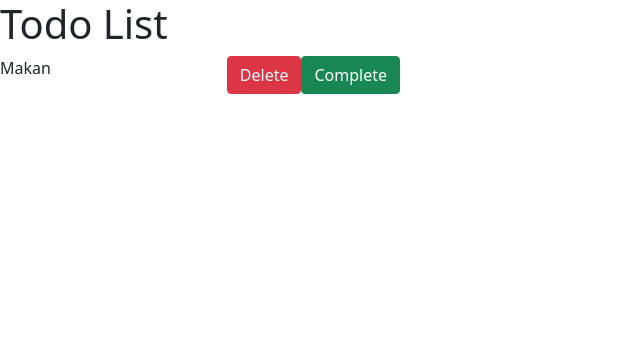
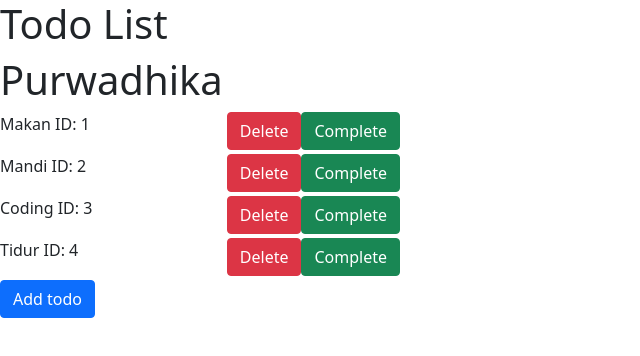
Before and after one commit to dedi-dev/Todo-List-App, a React (Create React App) app: page / in a window 1280 px wide. Shown: the top 356 px of the page, without its empty margins (0-640 px from the left). Built offline with nearby package versions, Linux system fonts and the light colour scheme.

Commit message:
setState

```diff
--- a/package.json
+++ b/package.json
@@ -35,5 +35,10 @@
       "last 1 firefox version",
       "last 1 safari version"
     ]
+  },
+  "devDependencies": {
+    "@babel/core": "^7.13.0",
+    "@popperjs/core": "^2.9.2",
+    "typescript": "^4.3.4"
   }
 }
--- a/src/App.js
+++ b/src/App.js
@@ -1,16 +1,49 @@
+import React from "react";
 import logo from "./logo.svg";
 import "./App.css";
 import "./styles.css";
 import "bootstrap/dist/css/bootstrap.css";
 import TodoItem from "./components/TodoItem";
+import TodoItemF from "./components/TodoItemF";
 
-function App() {
-  return (
-    <div>
-      <h1>Todo List</h1>
-      <TodoItem />
-    </div>
-  );
+class App extends React.Component {
+  state = {
+    namaku: "Purwadhika",
+    user: {
+      username: "Username",
+      email: "user@mail.com",
+    },
+    arr: ["Apel", "Pisang", "Leci"],
+    todoList: [
+      { activity: "Makan", id: 1 },
+      { activity: "Mandi", id: 2 },
+      { activity: "Coding", id: 3 },
+      { activity: "Tidur", id: 4 },
+    ],
+  };
+
+  renderTodoList = () => {
+    return this.state.todoList.map((val) => {
+      return <TodoItem todoData={val} />;
+    });
+  };
+
+  addTodo = () => {
+    this.setState({ namaku: "Coding School" });
+  };
+
+  render() {
+    return (
+      <div>
+        <h1>Todo List</h1>
+        <h1>{this.state.namaku}</h1>
+        {this.renderTodoList()}
+        <button className="btn btn-primary" onClick={this.addTodo}>
+          Add todo
+        </button>
+      </div>
+    );
+  }
 }
 
 export default App;
--- a/src/components/TodoItem.js
+++ /dev/null
@@ -1,17 +0,0 @@
-import React from "react";
-
-class TodoItem extends React.Component {
-  render() {
-    return (
-      <div className="todo-item-container my-1 d-flex flex-row justify-content-between align-item-center">
-        Makan
-        <div>
-          <button className="btn btn-danger">Delete</button>
-          <button className="btn btn-success">Complete</button>
-        </div>
-      </div>
-    );
-  }
-}
-
-export default TodoItem;
--- /dev/null
+++ b/src/components/TodoItem.jsx
@@ -0,0 +1,32 @@
+import React from "react";
+
+class TodoItem extends React.Component {
+  deleteBtnHandler() {
+    alert("Anda menekan tombol DELETE");
+  }
+
+  btnHandler(type) {
+    alert(`Anda menekan tombol ${type}`);
+  }
+
+  render() {
+    return (
+      <div className="todo-item-container my-1 d-flex flex-row justify-content-between align-item-center">
+        {this.props.todoData.activity} ID: {this.props.todoData.id}
+        <div>
+          <button className="btn btn-danger" onClick={this.deleteBtnHandler}>
+            Delete
+          </button>
+          <button
+            className="btn btn-success"
+            onClick={() => this.btnHandler("COMPLETE")}
+          >
+            Complete
+          </button>
+        </div>
+      </div>
+    );
+  }
+}
+
+export default TodoItem;
--- /dev/null
+++ b/src/components/TodoItemF.jsx
@@ -0,0 +1,30 @@
+import React from "react";
+
+const TodoItemF = (props) => {
+  const deleteBtnHandler = () => {
+    alert("Anda menekan tombol Delete");
+  };
+
+  const btnHandler = (type) => {
+    alert(`Anda menekan tombol ${type}`);
+  };
+
+  return (
+    <div className="todo-item-container my-1 d-flex flex-row justify-content-between align-item-center">
+      {props.todoData.activity} ID {props.todoData.id}
+      <div>
+        <button className="btn btn-danger" onClick={deleteBtnHandler}>
+          Delete
+        </button>
+        <button
+          className="btn btn-success"
+          onClick={() => btnHandler("COMPLETE")}
+        >
+          Complete
+        </button>
+      </div>
+    </div>
+  );
+};
+
+export default TodoItemF;
```
Also changed, not shown: 2 other files (tests, documents, lock files or other folders).
